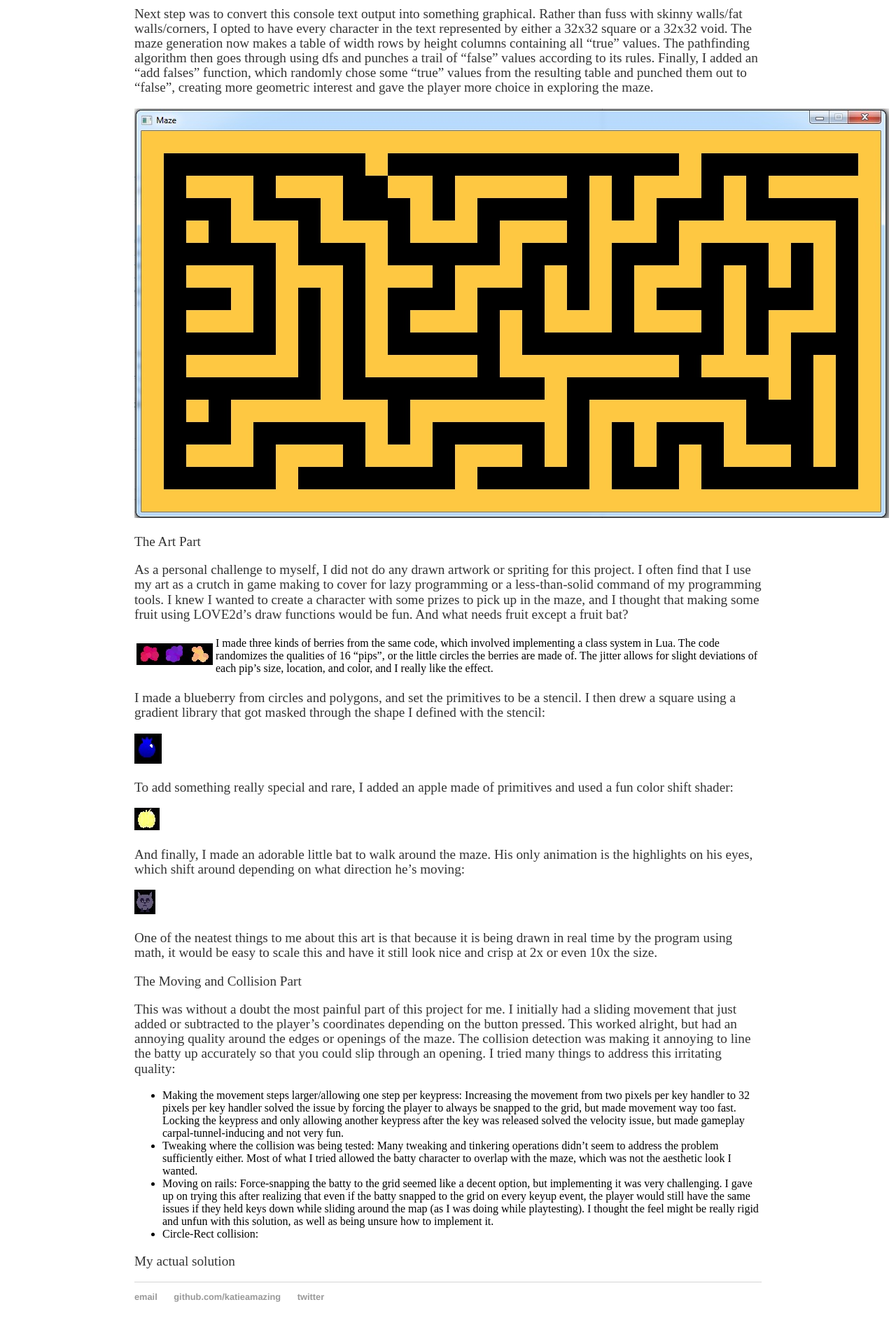
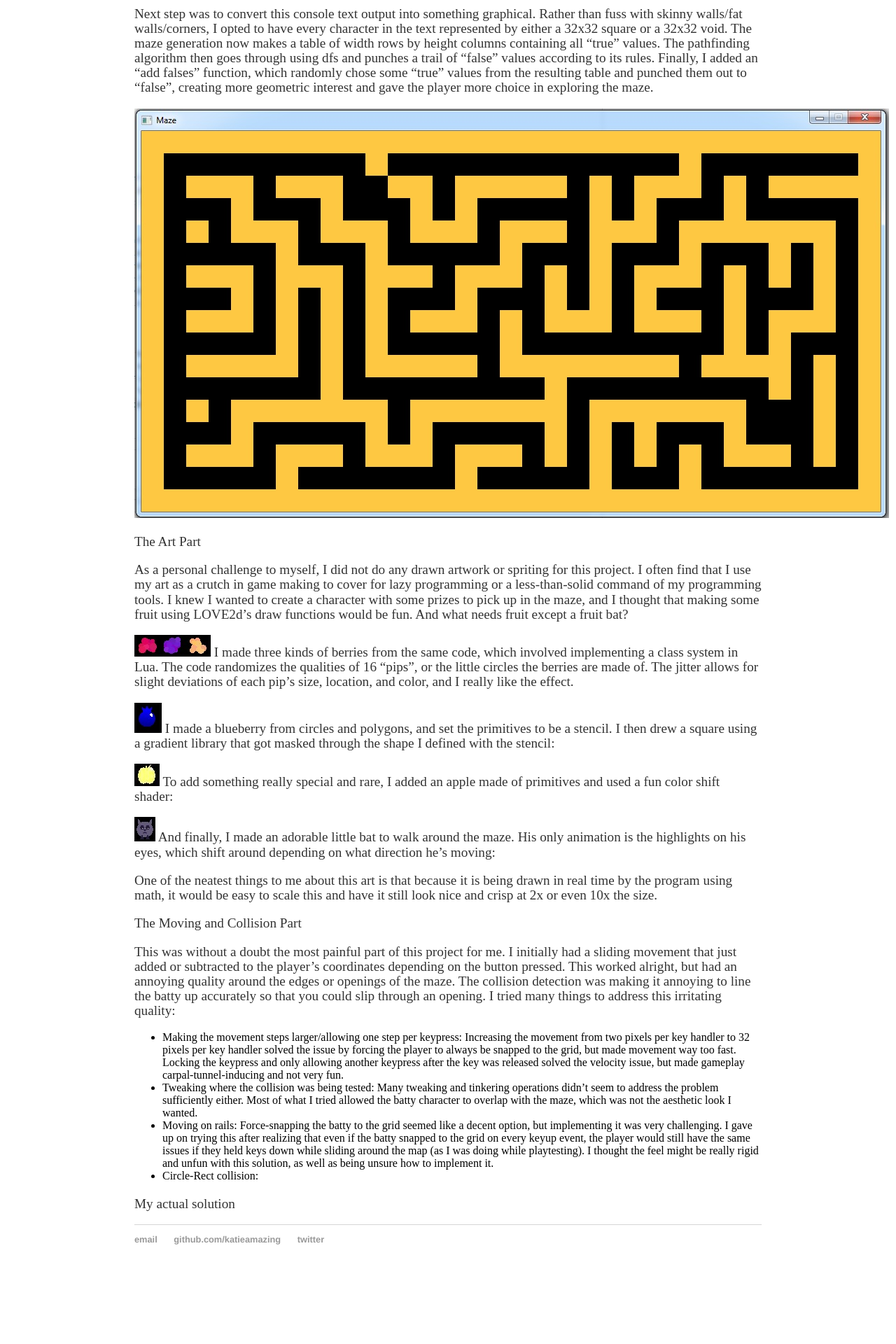
Before and after one commit to katieamazing/katieamazing.github.io, a Jekyll site: the page built from _posts/2016-07-29-fruit-bat-game.md, in a window 1280 px wide. Shown: the part 831-2751 px from the top of the page at 70% size. Built offline with Jekyll 4.4.1, drawn with Linux system fonts in a browser that asks for light colours; after the commit the page ends 2669 px from its top, so only the background shows below that.

Commit message:
Update 2016-07-29-fruit-bat-game.md

```diff
--- a/_posts/2016-07-29-fruit-bat-game.md
+++ b/_posts/2016-07-29-fruit-bat-game.md
@@ -20,21 +20,13 @@ The Art Part
 
 As a personal challenge to myself, I did not do any drawn artwork or spriting for this project. I often find that I use my art as a crutch in game making to cover for lazy programming or a less-than-solid command of my programming tools. I knew I wanted to create a character with some prizes to pick up in the maze, and I thought that making some fruit using LOVE2d's draw functions would be fun. And what needs fruit except a fruit bat?
 
-![Procedural berries](/img/berries.jpg) | I made three kinds of berries from the same code, which involved implementing a class system in Lua. The code randomizes the qualities of 16 "pips", or the little circles the berries are made of. The jitter allows for slight deviations of each pip's size, location, and color, and I really like the effect.
+![Procedural berries](/img/berries.jpg)   I made three kinds of berries from the same code, which involved implementing a class system in Lua. The code randomizes the qualities of 16 "pips", or the little circles the berries are made of. The jitter allows for slight deviations of each pip's size, location, and color, and I really like the effect.
 
+![Blueberry](/img/blueberry.jpg)    I made a blueberry from circles and polygons, and set the primitives to be a stencil. I then drew a square using a gradient library that got masked through the shape I defined with the stencil:
 
+![Magical Colorshifting Apple](/img/magic_apple.gif)   To add something really special and rare, I added an apple made of primitives and used a fun color shift shader:
 
-I made a blueberry from circles and polygons, and set the primitives to be a stencil. I then drew a square using a gradient library that got masked through the shape I defined with the stencil:
-
-![Blueberry](/img/blueberry.jpg)
-
-To add something really special and rare, I added an apple made of primitives and used a fun color shift shader:
-
-![Magical Colorshifting Apple](/img/magic_apple.gif)
-
-And finally, I made an adorable little bat to walk around the maze. His only animation is the highlights on his eyes, which shift around depending on what direction he's moving:
-
-![Batty](/img/batty.jpg)
+![Batty](/img/batty.jpg)    And finally, I made an adorable little bat to walk around the maze. His only animation is the highlights on his eyes, which shift around depending on what direction he's moving:
 
 One of the neatest things to me about this art is that because it is being drawn in real time by the program using math, it would be easy to scale this and have it still look nice and crisp at 2x or even 10x the size.
 
```
